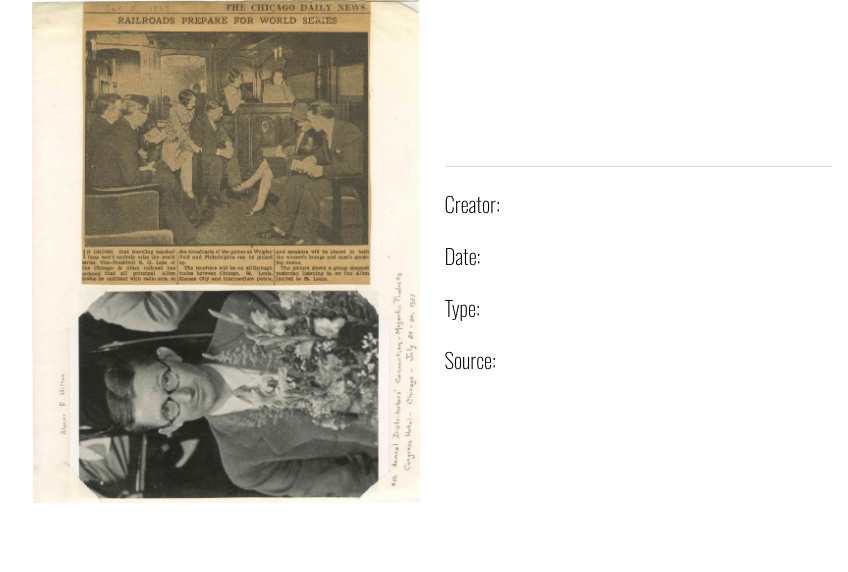
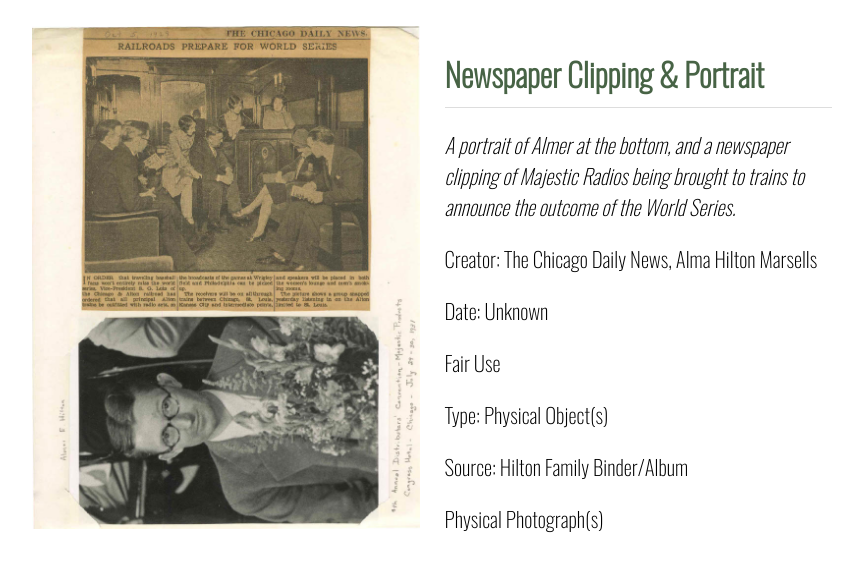
Before and after one commit to martinez2125/TennesseeChicago_Images, a Jekyll site: the page built from _mindoc_media/pg963-imgs.md, in a window 1280 px wide. Shown: the top 572 px of the page, without its empty margins (208-1056 px from the left). Built offline with Jekyll 4.4.1, drawn with Linux system fonts in a browser that asks for light colours.

Commit message:
Update pg963-imgs.md

```diff
--- a/_mindoc_media/pg963-imgs.md
+++ b/_mindoc_media/pg963-imgs.md
@@ -3,18 +3,18 @@ page: section-name
 title: Hilton Family Binder (Inside)
 media_type: image
 
-_title:
-description:
-creator:
-_date:
-rights:
-type:
-source:
+_title: Newspaper Clipping & Portrait
+description: A portrait of Almer at the bottom, and a newspaper clipping of Majestic Radios being brought to trains to announce the outcome of the World Series.
+creator: The Chicago Daily News, Alma Hilton Marsells
+_date: Unknown
+rights: Fair Use
+type: Physical Object(s)
+source: Hilton Family Binder/Album
 identifier:
 contributor:
-format:
-credit_(IPTC):
-date_created_(IPTC):
+format: Physical Photograph(s)
+credit_(IPTC): Digitization courtesy of Caden J. Miller & Lesly Martinez
+date_created_(IPTC): 9/15/2025
 
 _path: /assets/img/pg63-imgs.jpg
 order: 65
```
